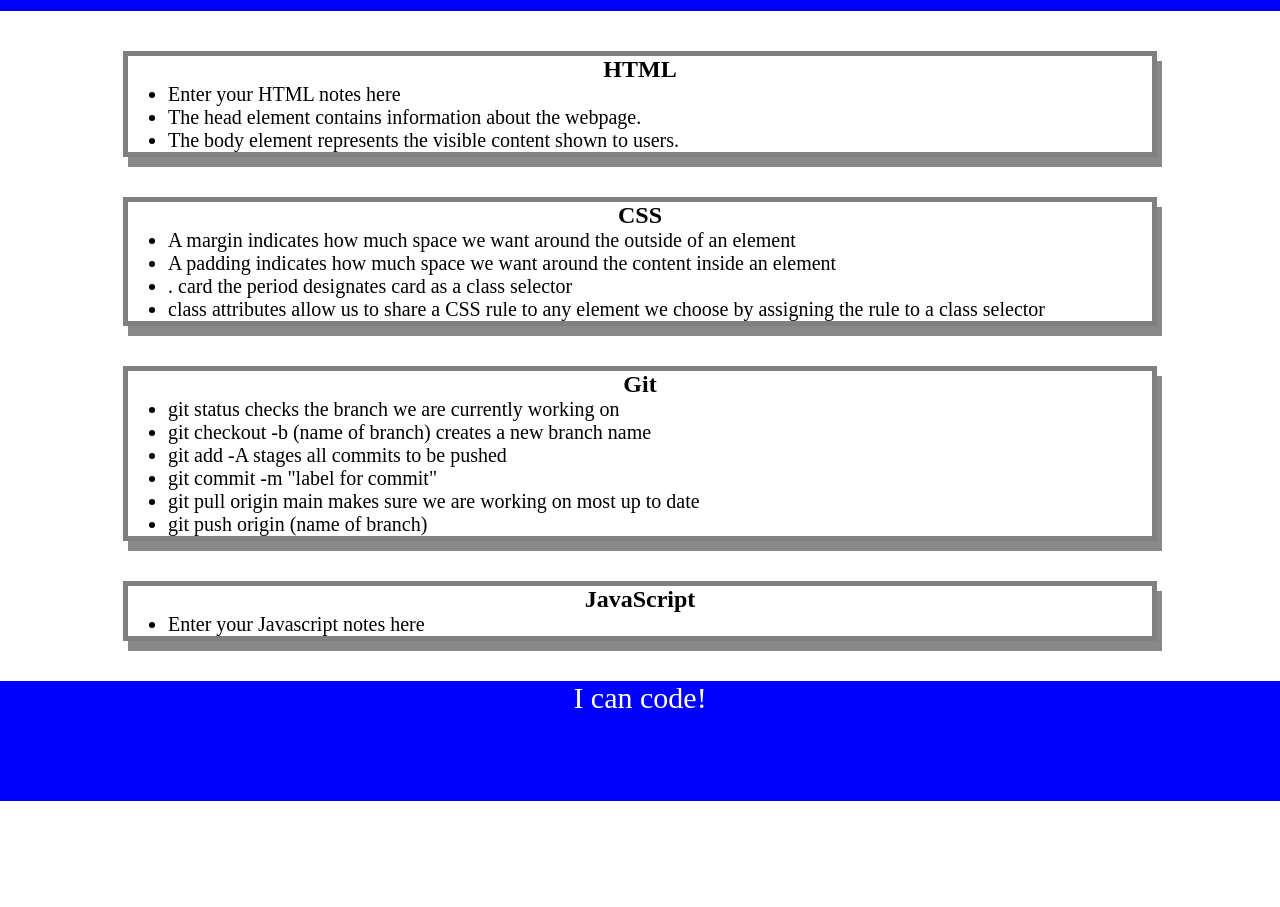
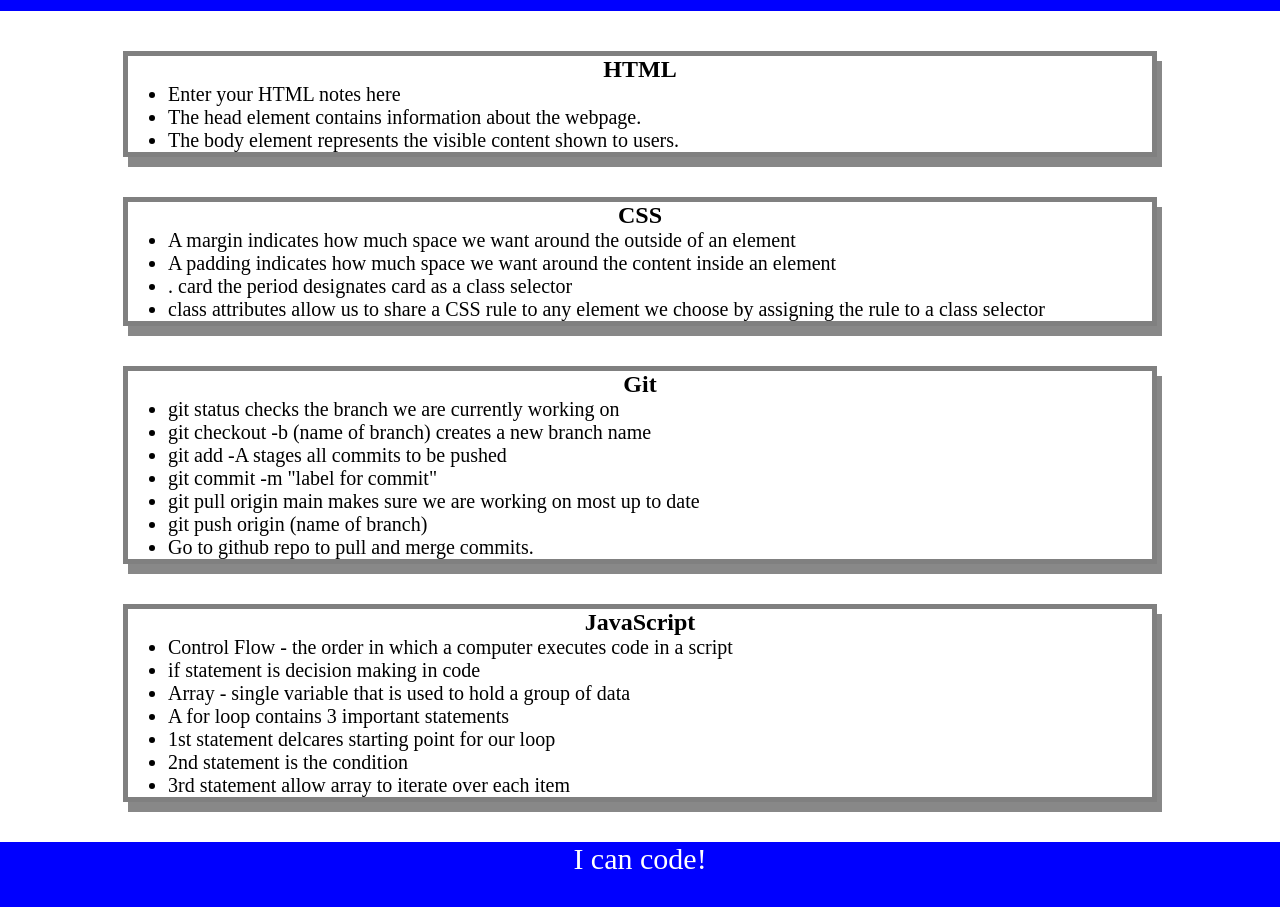
Before and after one commit to RBL1992/bootcamp-study-guide, a plain HTML site: page index.html in a window 1280 px wide. Shown: the part 109-1016 px from the top of the page. Before the commit the page ends 910 px from the top, so only its background shows below. Drawn offline with Linux system fonts and the light colour scheme.

```diff
--- a/index.html
+++ b/index.html
@@ -42,13 +42,20 @@
           <li>git commit -m "label for commit"</li>
           <li>git pull origin main makes sure we are working on most up to date </li>
           <li>git push origin (name of branch)</li>
+          <li>Go to github repo to pull and merge commits.</li>
         </ul>
       </section>
 
       <section class="card" id="javascript-section">
         <h2>JavaScript</h2>
         <ul>
-          <li>Enter your Javascript notes here</li>
+          <li>Control Flow - the order in which a computer executes code in a script</li>
+          <li> if statement is decision making in code</li>
+          <li>Array - single variable that is used to hold a group of data</li>
+          <li>A for loop contains 3 important statements</li>
+          <li>1st statement delcares starting point for our loop</li>
+          <li>2nd statement is the condition</li>
+          <li>3rd statement allow array to iterate over each item</li>
         </ul>
       </section>
 
```
